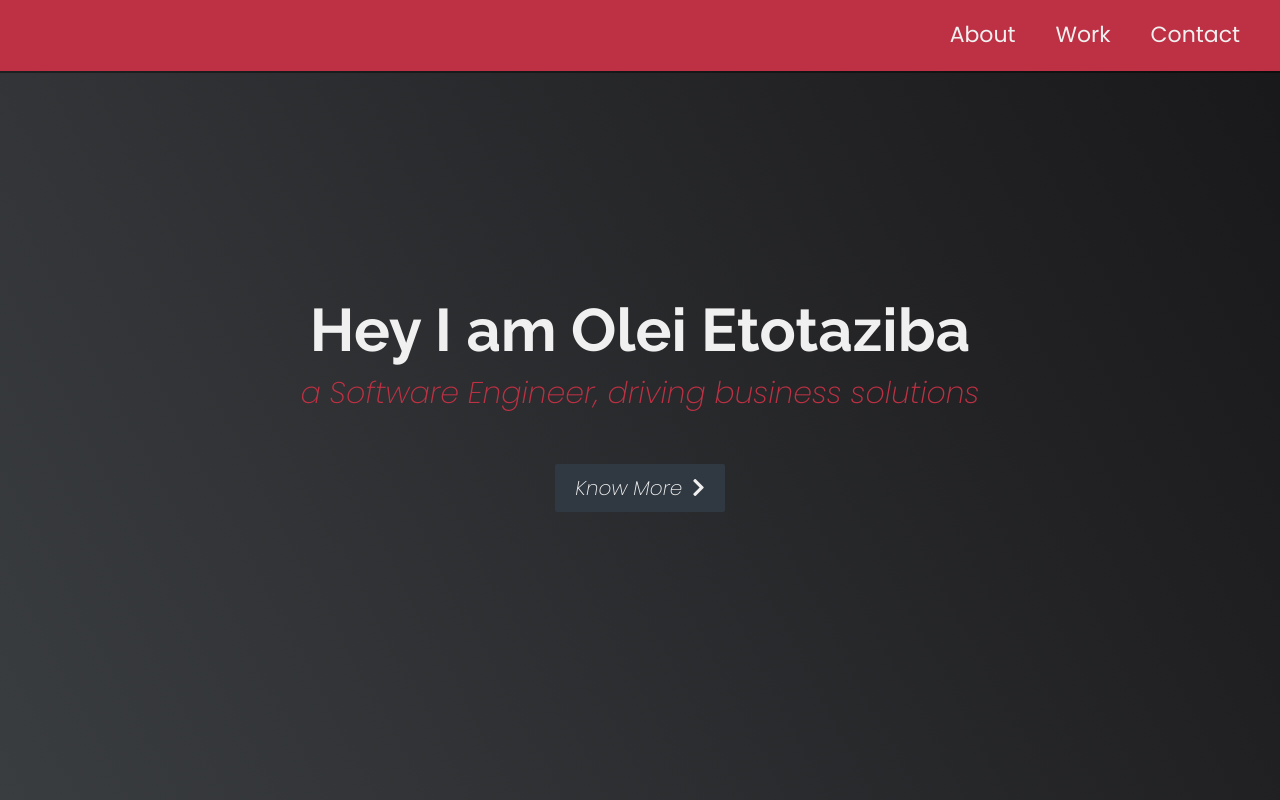
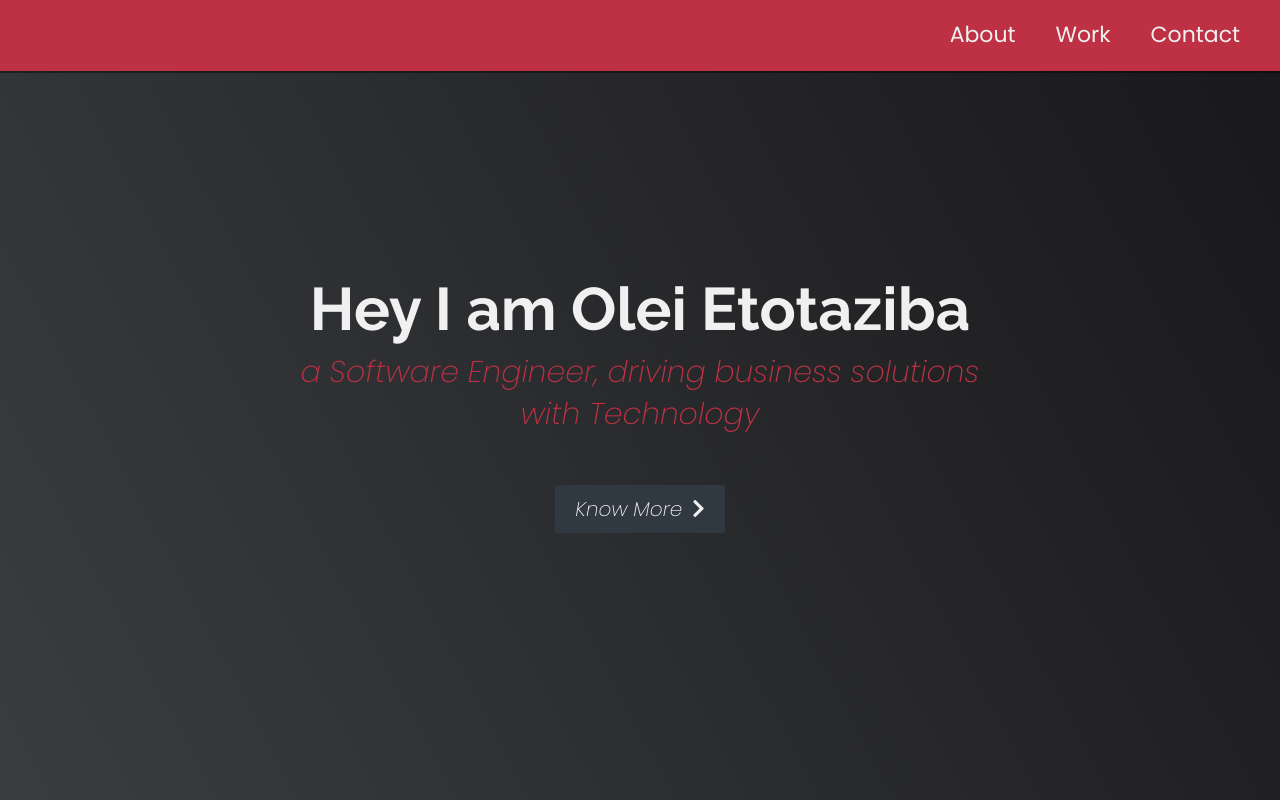
Before and after one commit to teneeto/olei, a plain HTML site: page index.html in a window 1280 px wide. Shown: the top 800 px of the page. Drawn offline with Linux system fonts and the light colour scheme.

Commit message:
update about text

```diff
--- a/index.html
+++ b/index.html
@@ -59,7 +59,7 @@
 
 <section id="welcome-section" class="welcome-section">
   <h1>Hey I am Olei Etotaziba</h1>
-  <p> a Software Engineer, driving business solutions</p>
+  <p style="text-align:center"> a Software Engineer, driving business solutions <br/> with Technology</p>
   <p>
   <a
    style="margin-top: 5rem;"
```
